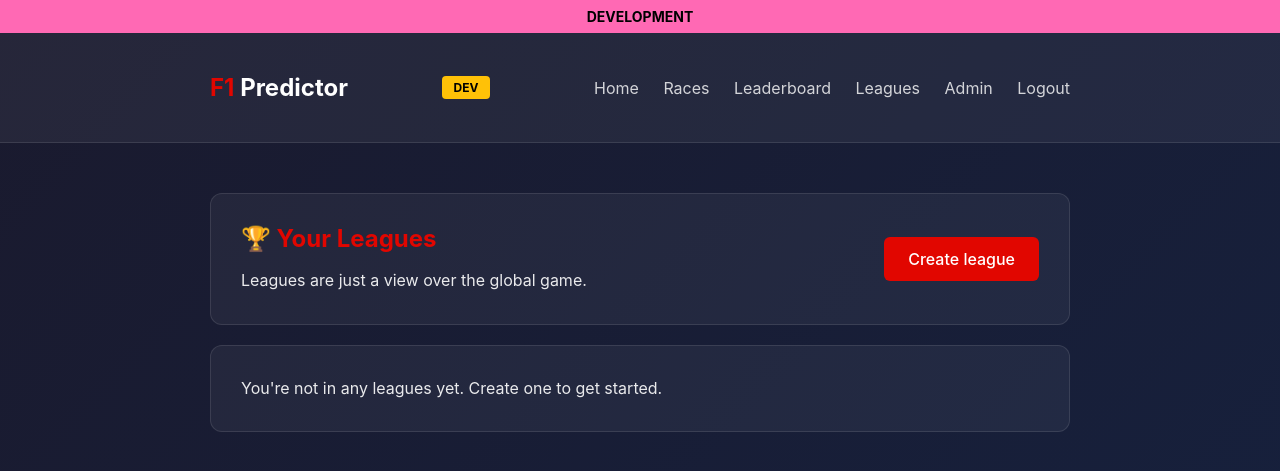
After one commit to brettswift/f1-predictor, a Flask app: page /leagues in a window 1280 px wide. The commit adds this page. Shown: the top 471 px of the page. Run offline with Flask 3, Linux system fonts and the light colour scheme; the visitor is signed in with stand-in values (Sample User, id 1); data comes from the database, SQL or seed files in the repository; data that the repository does not hold is empty.

Commit message:
BUD-150: F1-20 create league (name, emoji/color, scoring window)
- leagues + league_members tables (net new schema)
- create_league() helper: validates name/emoji-color, resolves default
  scoring window to current-round-forward via get_races_with_computed_status,
  supports explicit whole_season sentinel, seats creator as admin member
- routes: GET/POST /leagues, GET /leagues/new, GET /leagues/<id>
- unit tests covering every AC

```diff
--- a/src/app.py
+++ b/src/app.py
@@ -204,6 +204,37 @@ def init_db():
             round INTEGER NOT NULL,
             date TIMESTAMP NOT NULL,
             status TEXT DEFAULT 'open' CHECK (status IN ('upcoming', 'open', 'locked', 'completed'))
+        )
+    ''')
+
+    # Leagues table (F1-20 / BUD-150) - a league is a view over the global
+    # game, scoped to a scoring window. start_round is season-relative
+    # (races.round), NULL when whole_season is set.
+    db.execute('''
+        CREATE TABLE IF NOT EXISTS leagues (
+            id INTEGER PRIMARY KEY AUTOINCREMENT,
+            name TEXT NOT NULL,
+            emoji_or_color TEXT NOT NULL,
+            start_round INTEGER,
+            whole_season BOOLEAN DEFAULT 0,
+            admin_user_id TEXT NOT NULL,
+            created_at TIMESTAMP DEFAULT CURRENT_TIMESTAMP,
+            FOREIGN KEY (admin_user_id) REFERENCES users(session_id)
+        )
+    ''')
+
+    # League membership - the creating admin is inserted here immediately
+    # (BUD-150); BUD-151 adds the invite/join flow on top of this shape.
+    db.execute('''
+        CREATE TABLE IF NOT EXISTS league_members (
+            league_id INTEGER NOT NULL,
+            user_id TEXT NOT NULL,
+            joined_at_round INTEGER,
+            is_admin BOOLEAN DEFAULT 0,
+            joined_at TIMESTAMP DEFAULT CURRENT_TIMESTAMP,
+            PRIMARY KEY (league_id, user_id),
+            FOREIGN KEY (league_id) REFERENCES leagues(id),
+            FOREIGN KEY (user_id) REFERENCES users(session_id)
         )
     ''')
 
@@ -1192,6 +1223,90 @@ def get_next_open_race(db):
             return r
     return None
 
+
+def _current_or_next_round(db):
+    """Resolve "current round forward" for a new league's default scoring window.
+
+    Prefers the next open race (same logic as get_next_open_race). If none is
+    open (e.g. a race is locked/in-progress with nothing else open yet), fall
+    back to the next non-completed race so a league created mid-weekend still
+    starts at a sensible round rather than silently reverting to null/whole
+    season.
+    """
+    races = get_races_with_computed_status(db)
+    for r in races:
+        if r['status'] == 'open':
+            return r['round']
+    for r in races:
+        if r['status'] != 'completed':
+            return r['round']
+    return races[-1]['round'] if races else None
+
+
+def create_league(db, admin_user_id, name, emoji_or_color, whole_season=False, start_round=None):
+    """Create a league and immediately seat the creator as its admin member.
+
+    No predictions/scores rows are touched here - a league is purely a view
+    over the existing global game (E3).
+    """
+    name = (name or '').strip()
+    emoji_or_color = (emoji_or_color or '').strip()
+    if not name:
+        raise ValueError('League name is required')
+    if not emoji_or_color:
+        raise ValueError('Emoji or color is required')
+
+    current_round = _current_or_next_round(db)
+
+    if whole_season:
+        resolved_start_round = None
+    elif start_round is not None:
+        resolved_start_round = start_round
+    else:
+        resolved_start_round = current_round
+
+    cur = db.execute(
+        '''INSERT INTO leagues (name, emoji_or_color, start_round, whole_season, admin_user_id)
+           VALUES (?, ?, ?, ?, ?)''',
+        (name, emoji_or_color, resolved_start_round, 1 if whole_season else 0, admin_user_id)
+    )
+    league_id = cur.lastrowid
+
+    db.execute(
+        '''INSERT INTO league_members (league_id, user_id, joined_at_round, is_admin)
+           VALUES (?, ?, ?, 1)''',
+        (league_id, admin_user_id, current_round)
+    )
+    db.commit()
+    return league_id
+
+
+def is_league_member(db, league_id, user_id):
+    """Membership lookup - true immediately for the creating admin, no separate invite needed."""
+    row = db.execute(
+        'SELECT 1 FROM league_members WHERE league_id = ? AND user_id = ?',
+        (league_id, user_id)
+    ).fetchone()
+    return row is not None
+
+
+def get_league_members(db, league_id):
+    return db.execute(
+        'SELECT * FROM league_members WHERE league_id = ? ORDER BY joined_at',
+        (league_id,)
+    ).fetchall()
+
+
+def get_user_leagues(db, user_id):
+    """Leagues a user belongs to, most recently created first."""
+    return db.execute(
+        '''SELECT l.* FROM leagues l
+           JOIN league_members lm ON lm.league_id = l.id
+           WHERE lm.user_id = ?
+           ORDER BY l.created_at DESC''',
+        (user_id,)
+    ).fetchall()
+
 # --- Routes ---
 
 @app.route('/')
@@ -1527,6 +1642,73 @@ def live():
                           current_user=user,
                           season=season,
                           refresh_interval=60)
+
+@app.route('/leagues')
+def leagues():
+    """List the current user's leagues."""
+    user = get_current_user()
+    if not user:
+        return redirect(url_for('index'))
+
+    db = get_db()
+    user_leagues = get_user_leagues(db, user['session_id'])
+    return render_template('leagues.html', leagues=user_leagues)
+
+
+@app.route('/leagues/new', methods=['GET'])
+def new_league():
+    """Show the create-league form."""
+    user = get_current_user()
+    if not user:
+        flash('Please sign in to create a league', 'error')
+        return redirect(url_for('index'))
+    return render_template('league_new.html')
+
+
+@app.route('/leagues', methods=['POST'])
+def create_league_route():
+    """Create a league (name + emoji/color required; scoring window optional)."""
+    user = get_current_user()
+    if not user:
+        flash('Please sign in to create a league', 'error')
+        return redirect(url_for('index'))
+
+    name = request.form.get('name', '').strip()
+    emoji_or_color = request.form.get('emoji_or_color', '').strip()
+    window = request.form.get('window', 'current')  # 'current' (default) | 'whole_season'
+
+    if not name or not emoji_or_color:
+        flash('League name and emoji/color are required', 'error')
+        return redirect(url_for('new_league'))
+
+    db = get_db()
+    league_id = create_league(
+        db, user['session_id'], name, emoji_or_color,
+        whole_season=(window == 'whole_season'),
+    )
+    flash('League created!', 'success')
+    return redirect(url_for('league_detail', league_id=league_id))
+
+
+@app.route('/leagues/<int:league_id>')
+def league_detail(league_id):
+    """League detail: name, emoji/color, scoring window, members."""
+    user = get_current_user()
+    if not user:
+        return redirect(url_for('index'))
+
+    db = get_db()
+    league = db.execute('SELECT * FROM leagues WHERE id = ?', (league_id,)).fetchone()
+    if not league:
+        flash('League not found', 'error')
+        return redirect(url_for('leagues'))
+
+    members = get_league_members(db, league_id)
+    return render_template('league_detail.html',
+                          league=league,
+                          members=members,
+                          is_member=is_league_member(db, league_id, user['session_id']))
+
 
 @app.route('/races')
 def races():
--- a/src/templates/base.html
+++ b/src/templates/base.html
@@ -324,6 +324,7 @@
                 <a href="{{ url_for('home') }}">Home</a>
                 <a href="{{ url_for('races') }}">Races</a>
                 <a href="{{ url_for('leaderboard') }}">Leaderboard</a>
+                <a href="{{ url_for('leagues') }}">Leagues</a>
                 {% if environment == 'dev' %}
                 <a href="/admin" target="_blank">Admin</a>
                 {% endif %}
--- /dev/null
+++ b/src/templates/leagues.html
@@ -0,0 +1,52 @@
+{% extends "base.html" %}
+
+{% block title %}Leagues - F1 Predictor{% endblock %}
+
+{% block content %}
+<div class="card">
+    <div style="display: flex; justify-content: space-between; align-items: center; flex-wrap: wrap; gap: 15px;">
+        <div>
+            <h2>🏆 Your Leagues</h2>
+            <p style="margin-bottom: 0;">Leagues are just a view over the global game.</p>
+        </div>
+        <a href="{{ url_for('new_league') }}" class="btn">Create league</a>
+    </div>
+</div>
+
+{% if leagues %}
+<div class="card">
+    <div class="table-scroll">
+    <table>
+        <thead>
+            <tr>
+                <th>League</th>
+                <th>Window</th>
+            </tr>
+        </thead>
+        <tbody>
+            {% for league in leagues %}
+            <tr>
+                <td>
+                    <a href="{{ url_for('league_detail', league_id=league['id']) }}">
+                        {{ league['emoji_or_color'] }} <strong>{{ league['name'] }}</strong>
+                    </a>
+                </td>
+                <td>
+                    {% if league['whole_season'] %}
+                    Whole season
+                    {% else %}
+                    Round {{ league['start_round'] }} forward
+                    {% endif %}
+                </td>
+            </tr>
+            {% endfor %}
+        </tbody>
+    </table>
+    </div>
+</div>
+{% else %}
+<div class="card">
+    <p style="margin-bottom: 0;">You're not in any leagues yet. Create one to get started.</p>
+</div>
+{% endif %}
+{% endblock %}
```
Also changed, not shown: src/templates/league_detail.html (added, +40 -0 lines), src/templates/league_new.html (added, +24 -0 lines), tests/unit/test_leagues.py (added, +259 -0 lines).
